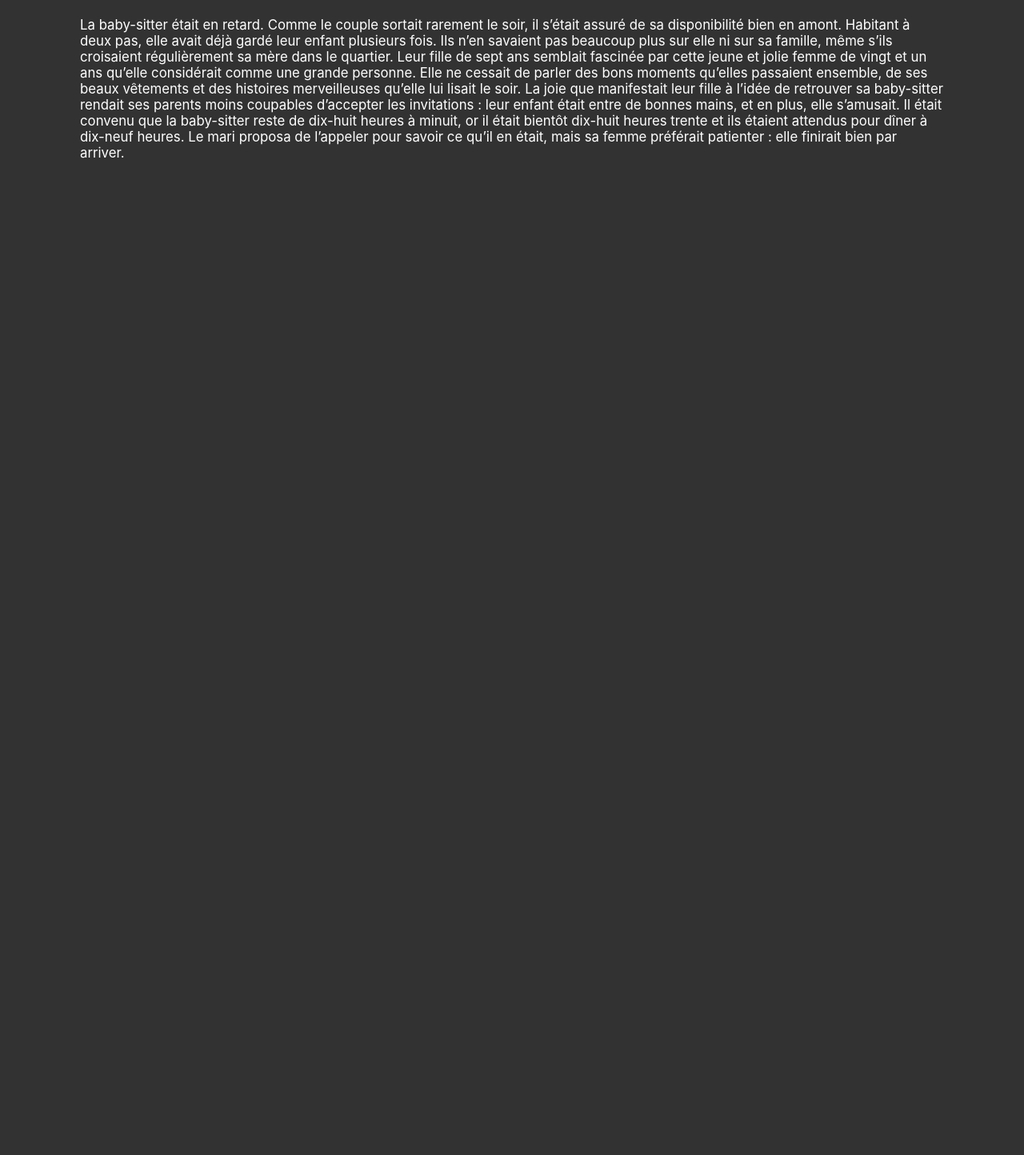
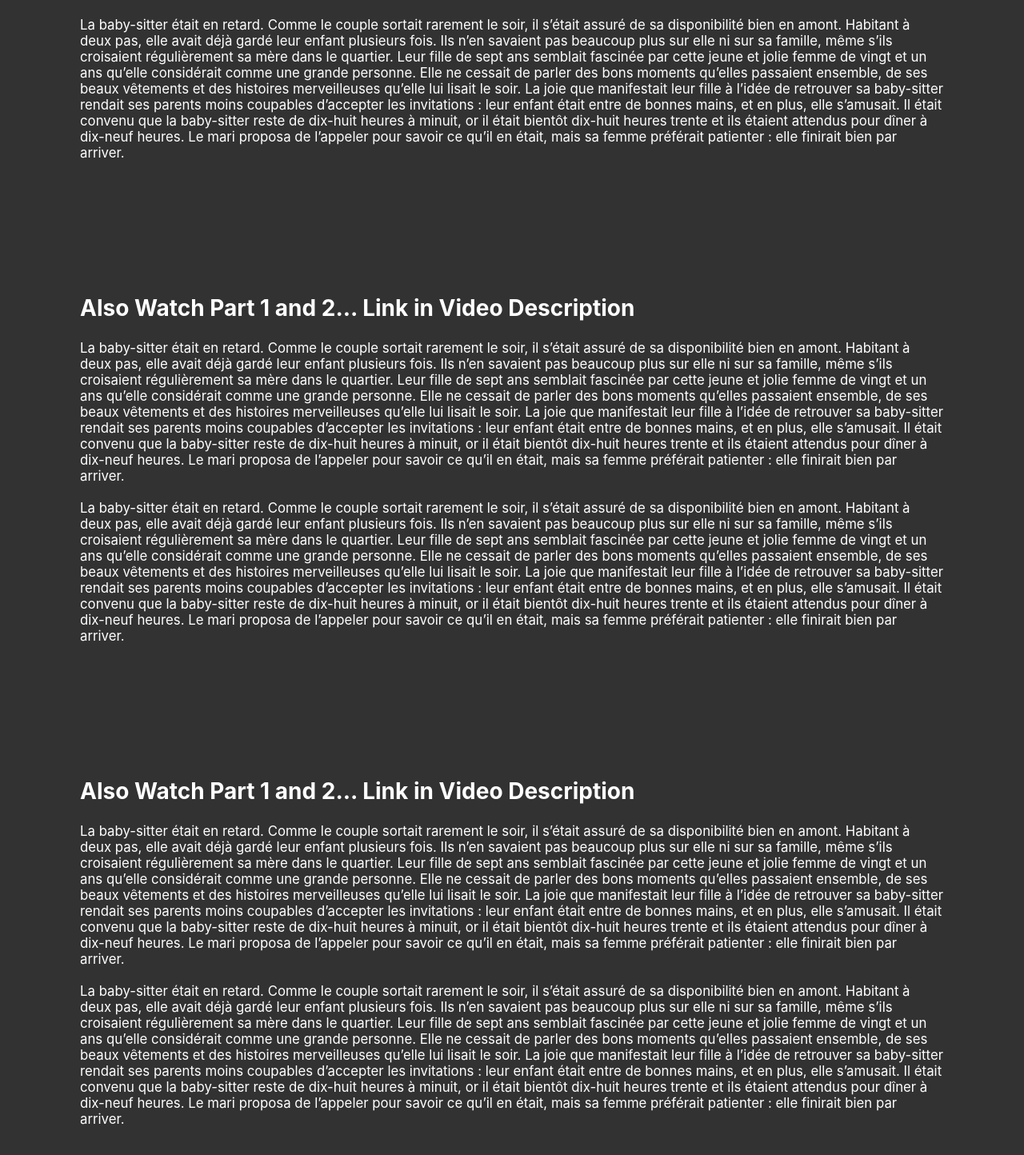
Before and after one commit to yoinqui/yoinqui.github.io, an Angular app: page /MagicScroll in a window 1280 px wide. Shown: the part 1146-2590 px from the top of the page at 80% size. Before the commit the page ends 1404 px from the top, so only its background shows below. Built offline with nearby package versions, Linux system fonts and the light colour scheme.

Commit message:
Resolve Conflits & MagicScroll

```diff
--- a/src/app/Pages/home/home.component.html
+++ /dev/null
@@ -1 +0,0 @@
-<p>home works!</p>
--- a/src/app/Pages/home/home.component.ts
+++ /dev/null
@@ -1,15 +0,0 @@
-import { Component, OnInit } from '@angular/core';
-
-@Component({
-  selector: 'app-home',
-  templateUrl: './home.component.html',
-  styleUrls: ['./home.component.css']
-})
-export class HomeComponent implements OnInit {
-
-  constructor() { }
-
-  ngOnInit(): void {
-  }
-
-}
--- a/src/app/Pages/magic-scroll/magic-scroll.component.css
+++ b/src/app/Pages/magic-scroll/magic-scroll.component.css
@@ -23,7 +23,7 @@
   width: 100%;
   height: 100%;
   background: #323232;
-  transform: skewY(-15deg);
+  transform: skewY(-12deg);
   transform-origin: top left;
 }
 
@@ -34,7 +34,7 @@
   width: 100%;
   height: 100%;
   background: #323232;
-  transform: skewY(15deg);
+  transform: skewY(12deg);
   transform-origin: top right;
 }
 
--- a/src/app/Pages/magic-scroll/magic-scroll.component.html
+++ b/src/app/Pages/magic-scroll/magic-scroll.component.html
@@ -31,16 +31,56 @@
     patienter : elle finirait bien par arriver.</p>
 </section>
 
-<script>
-  const SkewedOne = document.querySelector('.SkewedOne');
-  const SkewedTwo = document.querySelector('.SkewedTwo');
+<section class="content">
+  <h2>Also Watch Part 1 and 2... Link in Video Description</h2>
+  <p>La baby-sitter était en retard.
+    Comme le couple sortait rarement le soir, il s’était assuré de sa disponibilité bien en amont.
+    Habitant à deux pas, elle avait déjà gardé leur enfant plusieurs fois. Ils n’en savaient pas beaucoup plus
+    sur elle ni sur sa famille, même s’ils croisaient régulièrement sa mère dans le quartier. Leur fille de
+    sept ans semblait fascinée par cette jeune et jolie femme de vingt et un ans qu’elle considérait comme
+    une grande personne. Elle ne cessait de parler des bons moments qu’elles passaient ensemble, de ses beaux
+    vêtements et des histoires merveilleuses qu’elle lui lisait le soir. La joie que manifestait leur fille à
+    l’idée de retrouver sa baby-sitter rendait ses parents moins coupables d’accepter les invitations : leur
+    enfant était entre de bonnes mains, et en plus, elle s’amusait. Il était convenu que la baby-sitter reste
+    de dix-huit heures à minuit, or il était bientôt dix-huit heures trente et ils étaient attendus pour dîner
+    à dix-neuf heures. Le mari proposa de l’appeler pour savoir ce qu’il en était, mais sa femme préférait
+    patienter : elle finirait bien par arriver.<br><br>La baby-sitter était en retard.
+    Comme le couple sortait rarement le soir, il s’était assuré de sa disponibilité bien en amont.
+    Habitant à deux pas, elle avait déjà gardé leur enfant plusieurs fois. Ils n’en savaient pas beaucoup plus
+    sur elle ni sur sa famille, même s’ils croisaient régulièrement sa mère dans le quartier. Leur fille de
+    sept ans semblait fascinée par cette jeune et jolie femme de vingt et un ans qu’elle considérait comme
+    une grande personne. Elle ne cessait de parler des bons moments qu’elles passaient ensemble, de ses beaux
+    vêtements et des histoires merveilleuses qu’elle lui lisait le soir. La joie que manifestait leur fille à
+    l’idée de retrouver sa baby-sitter rendait ses parents moins coupables d’accepter les invitations : leur
+    enfant était entre de bonnes mains, et en plus, elle s’amusait. Il était convenu que la baby-sitter reste
+    de dix-huit heures à minuit, or il était bientôt dix-huit heures trente et ils étaient attendus pour dîner
+    à dix-neuf heures. Le mari proposa de l’appeler pour savoir ce qu’il en était, mais sa femme préférait
+    patienter : elle finirait bien par arriver.</p>
+</section>
 
-  window.addEventListener('scroll', function (){
-    const value1 = -15 + window.scrollY/45;
-    const value2 = 15 + window.scrollY/-45;
-    console.log(value1);
-    console.log(value2);
-    SkewedOne.style.transform = "skewY(" + value1 + "deg)";
-    SkewedTwo.style.transform = "skewY(" + value2 + "deg)";
-  })
-</script>
+<section class="content">
+  <h2>Also Watch Part 1 and 2... Link in Video Description</h2>
+  <p>La baby-sitter était en retard.
+    Comme le couple sortait rarement le soir, il s’était assuré de sa disponibilité bien en amont.
+    Habitant à deux pas, elle avait déjà gardé leur enfant plusieurs fois. Ils n’en savaient pas beaucoup plus
+    sur elle ni sur sa famille, même s’ils croisaient régulièrement sa mère dans le quartier. Leur fille de
+    sept ans semblait fascinée par cette jeune et jolie femme de vingt et un ans qu’elle considérait comme
+    une grande personne. Elle ne cessait de parler des bons moments qu’elles passaient ensemble, de ses beaux
+    vêtements et des histoires merveilleuses qu’elle lui lisait le soir. La joie que manifestait leur fille à
+    l’idée de retrouver sa baby-sitter rendait ses parents moins coupables d’accepter les invitations : leur
+    enfant était entre de bonnes mains, et en plus, elle s’amusait. Il était convenu que la baby-sitter reste
+    de dix-huit heures à minuit, or il était bientôt dix-huit heures trente et ils étaient attendus pour dîner
+    à dix-neuf heures. Le mari proposa de l’appeler pour savoir ce qu’il en était, mais sa femme préférait
+    patienter : elle finirait bien par arriver.<br><br>La baby-sitter était en retard.
+    Comme le couple sortait rarement le soir, il s’était assuré de sa disponibilité bien en amont.
+    Habitant à deux pas, elle avait déjà gardé leur enfant plusieurs fois. Ils n’en savaient pas beaucoup plus
+    sur elle ni sur sa famille, même s’ils croisaient régulièrement sa mère dans le quartier. Leur fille de
+    sept ans semblait fascinée par cette jeune et jolie femme de vingt et un ans qu’elle considérait comme
+    une grande personne. Elle ne cessait de parler des bons moments qu’elles passaient ensemble, de ses beaux
+    vêtements et des histoires merveilleuses qu’elle lui lisait le soir. La joie que manifestait leur fille à
+    l’idée de retrouver sa baby-sitter rendait ses parents moins coupables d’accepter les invitations : leur
+    enfant était entre de bonnes mains, et en plus, elle s’amusait. Il était convenu que la baby-sitter reste
+    de dix-huit heures à minuit, or il était bientôt dix-huit heures trente et ils étaient attendus pour dîner
+    à dix-neuf heures. Le mari proposa de l’appeler pour savoir ce qu’il en était, mais sa femme préférait
+    patienter : elle finirait bien par arriver.</p>
+</section>
--- a/src/app/Pages/magic-scroll/magic-scroll.component.ts
+++ b/src/app/Pages/magic-scroll/magic-scroll.component.ts
@@ -11,6 +11,20 @@ export class MagicScrollComponent implements OnInit {
   }
 
   ngOnInit(): void {
+    this.UpdateSkewedValuesElements();
   }
 
+  private UpdateSkewedValuesElements(): void {
+    const SkewedOne: Element = document.querySelector('.SkewedOne');
+    const SkewedTwo: Element = document.querySelector('.SkewedTwo');
+
+    // tslint:disable-next-line:only-arrow-functions
+    window.addEventListener('scroll', function(): void {
+      const value1 = -12 + window.scrollY / 45;
+      const value2 = 12 + window.scrollY / -45;
+
+      SkewedOne.setAttribute('style', 'transform: skewY(' + value1 + 'deg)');
+      SkewedTwo.setAttribute('style', 'transform: skewY(' + value2 + 'deg)');
+    });
+  }
 }
--- a/src/app/app-routing.module.ts
+++ b/src/app/app-routing.module.ts
@@ -1,6 +1,7 @@
 import { NgModule } from '@angular/core';
 import {RouterModule, Routes} from '@angular/router';
 import { MagicScrollComponent } from './Pages/magic-scroll/magic-scroll.component';
+
 
 const routes: Routes = [
   { path: 'MagicScroll', component: MagicScrollComponent }
--- a/src/app/app.module.ts
+++ b/src/app/app.module.ts
@@ -4,13 +4,11 @@ import { BrowserModule } from '@angular/platform-browser';
 import { AppComponent } from './app.component';
 import { MagicScrollComponent } from './Pages/magic-scroll/magic-scroll.component';
 import { AppRoutingModule } from './app-routing.module';
-import { HomeComponent } from './Pages/home/home.component';
 
 @NgModule({
   declarations: [
     AppComponent,
     MagicScrollComponent,
-    HomeComponent
   ],
   imports: [
     BrowserModule,
--- a/src/styles.css
+++ b/src/styles.css
@@ -7,3 +7,51 @@ body{
 ::-webkit-scrollbar {
   display: none;
 }
+body{
+  margin: 0;
+  background: #323232;
+}
+
+::-webkit-scrollbar {
+  display: none;
+}
+body{
+  margin: 0;
+  background: #323232;
+}
+
+::-webkit-scrollbar {
+  display: none;
+}
+body{
+  margin: 0;
+  background: #323232;
+}
+
+::-webkit-scrollbar {
+  display: none;
+}
+body{
+  margin: 0;
+  background: #323232;
+}
+
+::-webkit-scrollbar {
+  display: none;
+}
+body{
+  margin: 0;
+  background: #323232;
+}
+
+::-webkit-scrollbar {
+  display: none;
+}
+body{
+  margin: 0;
+  background: #323232;
+}
+
+::-webkit-scrollbar {
+  display: none;
+}
```
Also changed, not shown: src/app/app.component.html (+2 -2 lines), src/app/Pages/home/home.component.css (deleted), 1 other file (tests, documents, lock files or other folders).
